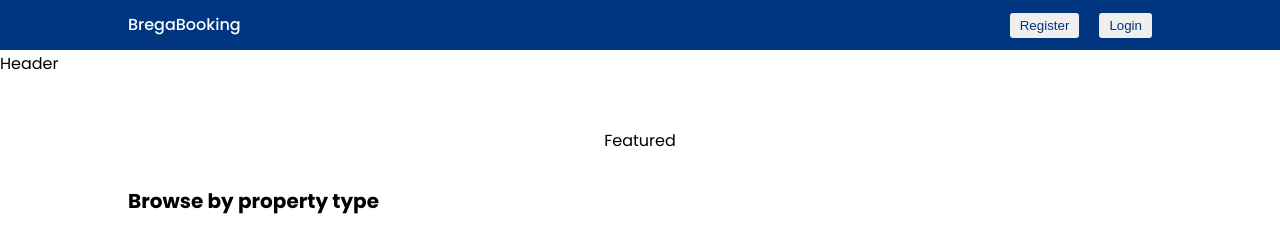
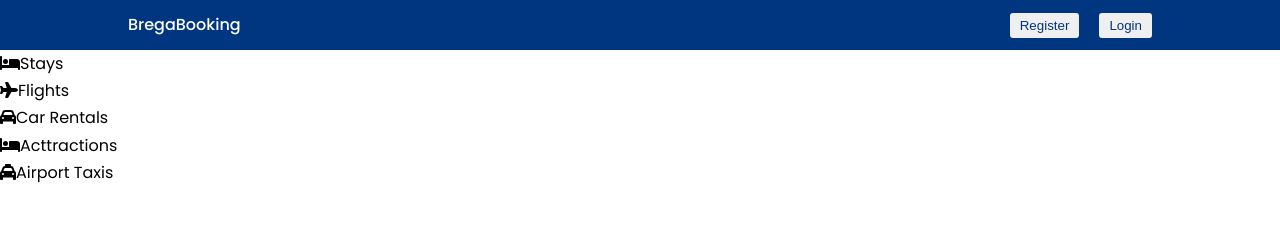
Before and after one commit to bregarulai/booking-mern, a React (Create React App) app in the folder client/: page / in a window 1280 px wide. Shown: the top 236 px of the page. Built offline with nearby package versions, Linux system fonts and the light colour scheme.

Commit message:
created header top section jsx

```diff
--- a/client/src/components/Header/Header.jsx
+++ b/client/src/components/Header/Header.jsx
@@ -1,7 +1,46 @@
-import React from 'react';
+import { FontAwesomeIcon } from '@fortawesome/react-fontawesome';
+import {
+  faBed,
+  faCar,
+  faPlane,
+  faTaxi,
+} from '@fortawesome/free-solid-svg-icons';
 
-const Header = () => {
-  return <div>Header</div>;
+const Header = ({ type }) => {
+  return (
+    <div className='header'>
+      <div
+        className={
+          type === 'hotels'
+            ? 'header__container header__container--hotels'
+            : 'header__container'
+        }
+      >
+        <div className='header__list'>
+          <div className='header__item'>
+            <FontAwesomeIcon icon={faBed} />
+            <span>Stays</span>
+          </div>
+          <div className='header__item'>
+            <FontAwesomeIcon icon={faPlane} />
+            <span>Flights</span>
+          </div>
+          <div className='header__item'>
+            <FontAwesomeIcon icon={faCar} />
+            <span>Car Rentals</span>
+          </div>
+          <div className='header__item'>
+            <FontAwesomeIcon icon={faBed} />
+            <span>Acttractions</span>
+          </div>
+          <div className='header__item'>
+            <FontAwesomeIcon icon={faTaxi} />
+            <span>Airport Taxis</span>
+          </div>
+        </div>
+      </div>
+    </div>
+  );
 };
 
 export default Header;
```
